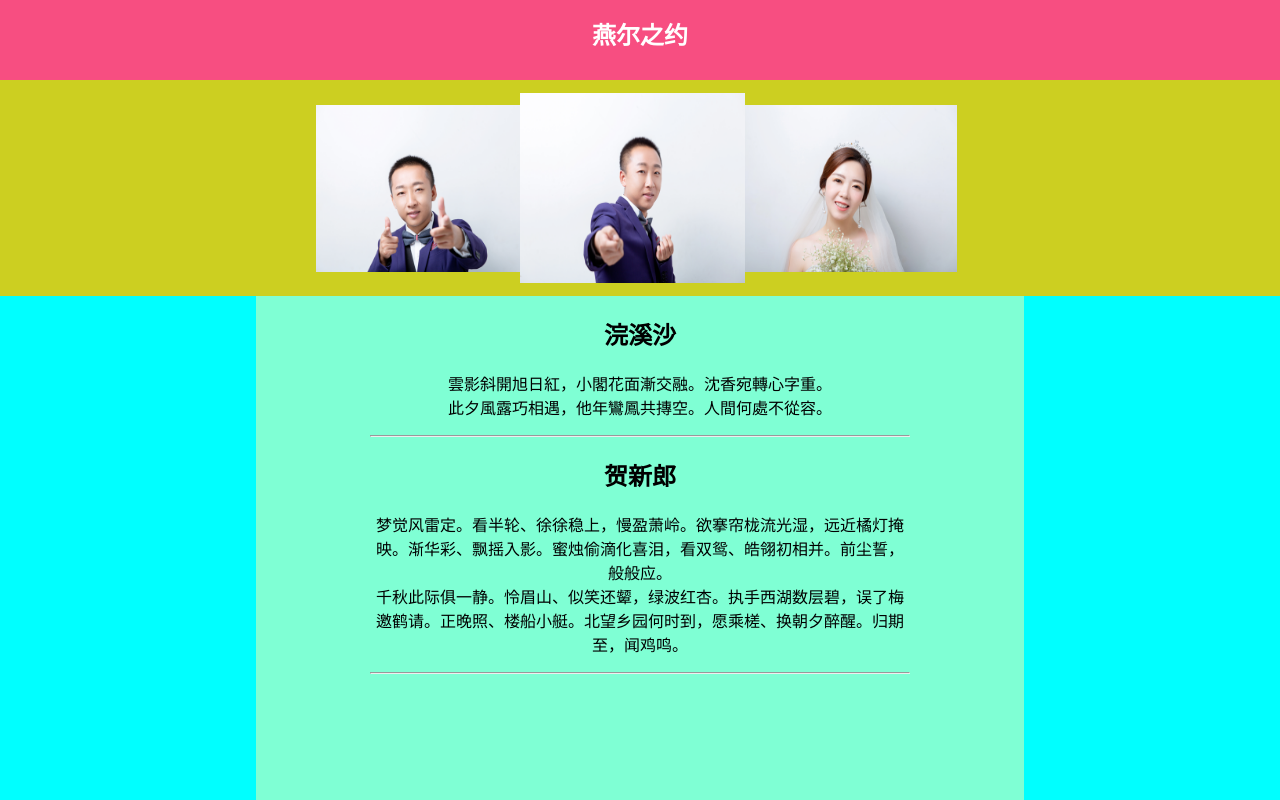
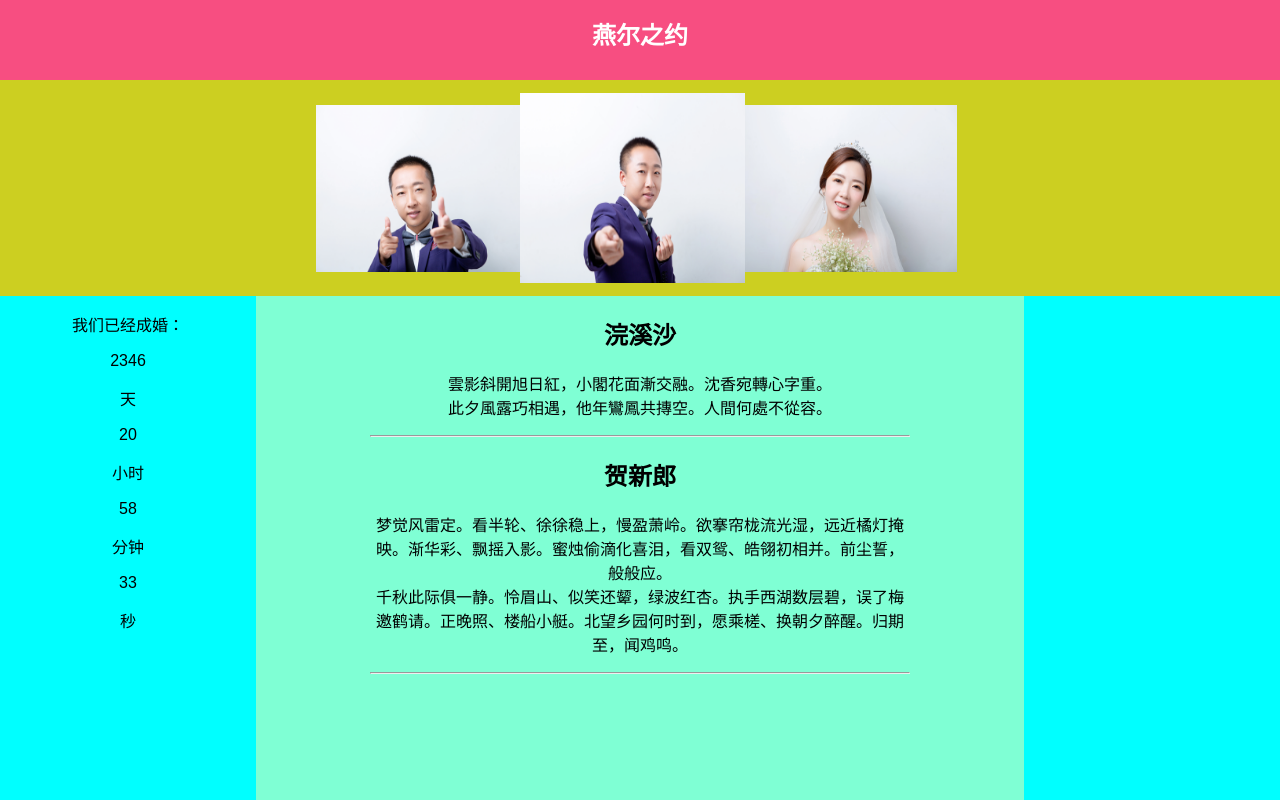
Before and after one commit to juningsan/wedding-react, a React (Create React App) app: page / in a window 1280 px wide. Built offline with nearby package versions, Linux system fonts and the light colour scheme.

Commit message:
'addleft'

```diff
--- a/src/App.js
+++ b/src/App.js
@@ -14,9 +14,16 @@ class App extends Component {
     let imgs=[];
     this.state={
       imgs:[img1,img2,img3,img4,img5],
+      time:{
+        day:0,
+        hour:0,
+        minute:0,
+        second:0
+      }
     };
     this.changeImg=this.changeImg.bind(this);
     this.Pause=this.Pause.bind(this);
+    this.CoupledTime=this.CoupledTime.bind(this);
   }
 
 
@@ -48,7 +55,6 @@ class App extends Component {
 
       let imgs1=[].concat(this.state.imgs);
     imgs1=this.changeSequence(imgs1);
-    console.log('ok',imgs1)
     this.setState({
       imgs:imgs1,
     },()=>{
@@ -66,6 +72,27 @@ class App extends Component {
     console.log('continued');
     this.t=setInterval(this.changeImg,3000);
   }
+
+  CoupledTime(){
+    let weddingDate=Date.parse("Jun 23, 2018");
+    weddingDate+=11*3600000;
+    let today=new Date();
+    today=today.getTime();
+    let passed=today-weddingDate;
+    let day=parseInt(passed/(3600000*24));
+    let hour=parseInt(passed/3600000-day*24);
+    let minute=parseInt(passed/60000-day*24*60-hour*60);
+    let second=parseInt(passed/1000-day*24*3600-hour*3600-minute*60);
+    this.setState({
+      time:{
+        day:day,
+        hour:hour,
+        minute:minute,
+        second:second
+      }
+    });
+  }
+
   componentDidMount(){
     setTimeout(() => {
       this.refs.movemain.className="movemain";
@@ -85,9 +112,10 @@ class App extends Component {
 
     this.t=setInterval(this.changeImg,3000);
     }, 3000);
-
+    setInterval(this.CoupledTime,1000);
   }
   render() {
+
     return (
       <div className="App">
         <header className="App-header">
@@ -113,6 +141,17 @@ class App extends Component {
           </div>
           <div className="article">
             <div className="article-left">
+              <div className="couple-time">
+                <p>我们已经成婚：</p>
+                <p>{this.state.time.day}</p>
+                <p>天</p>
+                <p>{this.state.time.hour}</p>
+                <p>小时</p>
+                <p>{this.state.time.minute}</p>
+                <p>分钟</p>
+                <p>{this.state.time.second}</p>
+                <p>秒</p>
+              </div>
             </div>
             <div className="article-center">
               <div className="poem">
```
Also changed, not shown: 1 other file (tests, documents, lock files or other folders).
